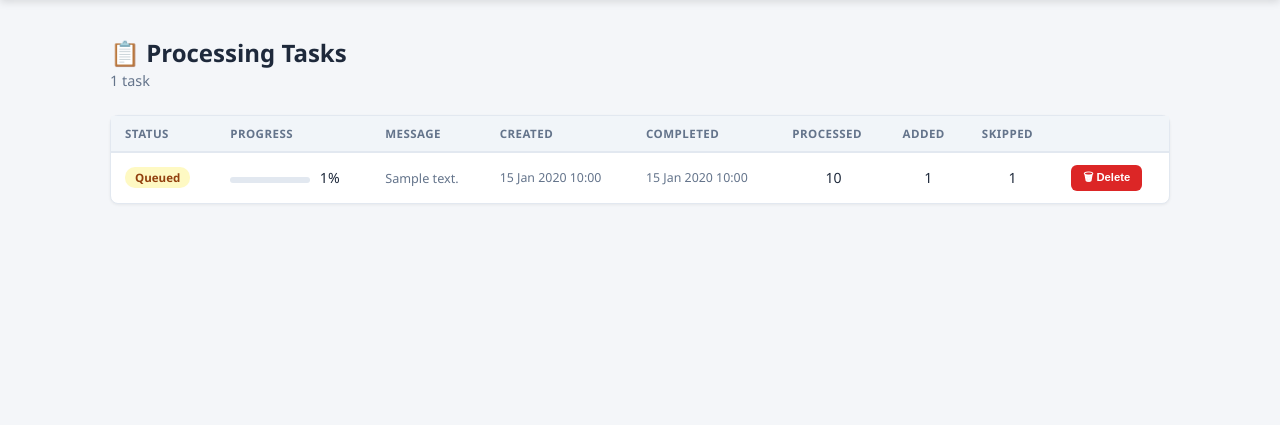
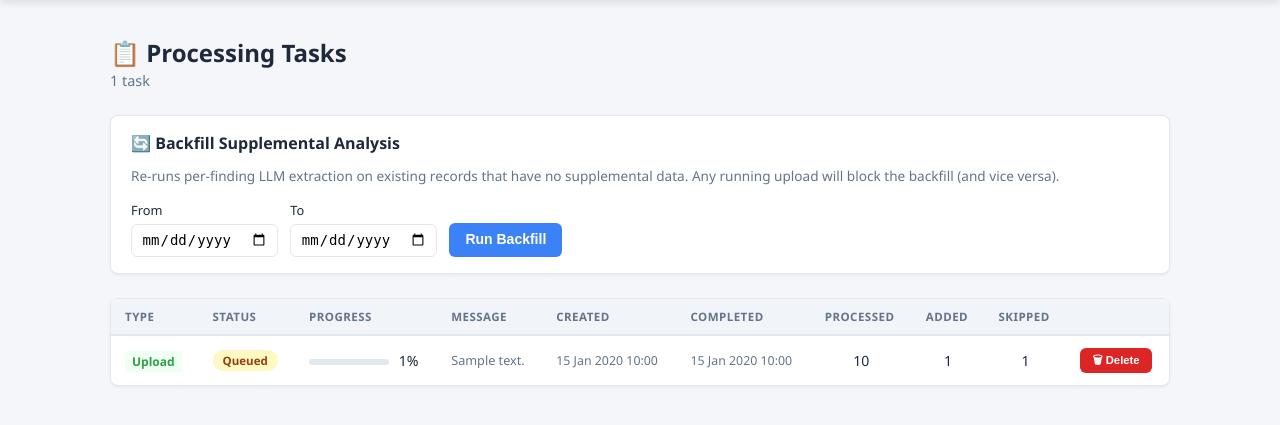
Before and after one commit to covie154/cxr-audit-site, a Django app: page /upload/tasks/ in a window 1280 px wide. Shown: the part 52-477 px from the top of the page. Run offline with Django 5.2, Linux system fonts and the light colour scheme; a user stored in the database is signed in; tables that the repository leaves empty hold one stand-in row (values such as "Sample post").

Commit message:
Implement backfill functionality for supplemental analysis and update task model

```diff
--- a/django-app/upload/models.py
+++ b/django-app/upload/models.py
@@ -168,6 +168,12 @@ class ProcessingTask(models.Model):
     # Configuration
     supplemental_steps = models.BooleanField(default=False, verbose_name="Supplemental Steps Enabled")
 
+    TASK_TYPE_CHOICES = [
+        ('upload', 'Upload'),
+        ('backfill', 'Backfill'),
+    ]
+    task_type = models.CharField(max_length=20, choices=TASK_TYPE_CHOICES, default='upload', verbose_name="Task Type")
+
     class Meta:
         verbose_name = "Processing Task"
         verbose_name_plural = "Processing Tasks"
--- a/django-app/upload/templates/upload/tasks.html
+++ b/django-app/upload/templates/upload/tasks.html
@@ -17,12 +17,39 @@
         </div>
     </div>
 
+    <!-- Backfill Panel -->
+    <div class="card" style="margin-bottom:1.5rem;">
+        <div style="padding:1rem 1.25rem;">
+            <h2 style="font-size:1rem;font-weight:600;margin:0 0 .75rem;">🔄 Backfill Supplemental Analysis</h2>
+            <p style="font-size:.85rem;color:var(--c-text-muted);margin:0 0 1rem;">
+                Re-runs per-finding LLM extraction on existing records that have no supplemental data.
+                Any running upload will block the backfill (and vice versa).
+            </p>
+            <form id="backfillForm" style="display:flex;flex-wrap:wrap;gap:.75rem;align-items:flex-end;">
+                <div>
+                    <label style="display:block;font-size:.8rem;margin-bottom:.3rem;">From</label>
+                    <input type="date" name="date_from" id="backfillDateFrom"
+                           style="padding:.4rem .6rem;border:1px solid var(--c-border);border-radius:6px;font-size:.875rem;">
+                </div>
+                <div>
+                    <label style="display:block;font-size:.8rem;margin-bottom:.3rem;">To</label>
+                    <input type="date" name="date_to" id="backfillDateTo"
+                           style="padding:.4rem .6rem;border:1px solid var(--c-border);border-radius:6px;font-size:.875rem;">
+                </div>
+                <button type="submit" id="backfillBtn" class="btn btn-primary" style="padding:.45rem 1rem;">
+                    Run Backfill
+                </button>
+            </form>
+        </div>
+    </div>
+
     <div class="card">
         {% if tasks %}
         <div class="tasks-table-wrap">
             <table class="tasks-table">
                 <thead>
                     <tr>
+                        <th>Type</th>
                         <th>Status</th>
                         <th>Progress</th>
                         <th>Message</th>
@@ -37,6 +64,13 @@
                 <tbody>
                     {% for t in tasks %}
                     <tr id="row-{{ t.task_id }}">
+                        <td>
+                            {% if t.task_type == 'backfill' %}
+                                <span style="font-size:.75rem;background:#f0f4ff;color:#3b5bdb;padding:2px 7px;border-radius:4px;font-weight:600;">Backfill</span>
+                            {% else %}
+                                <span style="font-size:.75rem;background:#f0fff4;color:#2f9e44;padding:2px 7px;border-radius:4px;font-weight:600;">Upload</span>
+                            {% endif %}
+                        </td>
                         <td>
                             <span class="status-badge status-{{ t.status }}">{{ t.get_status_display }}</span>
                         </td>
@@ -104,4 +138,48 @@
     };
 </script>
 <script src="{% static 'upload/tasks.js' %}"></script>
+<script>
+(function () {
+    const form = document.getElementById('backfillForm');
+    const btn = document.getElementById('backfillBtn');
+    const toast = document.getElementById('toast');
+
+    function showToast(msg, ok) {
+        toast.textContent = msg;
+        toast.className = 'toast ' + (ok ? 'toast-success' : 'toast-error');
+        toast.style.display = 'block';
+        setTimeout(() => { toast.style.display = 'none'; }, 5000);
+    }
+
+    form.addEventListener('submit', async function (e) {
+        e.preventDefault();
+        btn.disabled = true;
+        btn.textContent = 'Starting…';
+
+        const body = new FormData(form);
+
+        try {
+            const resp = await fetch('{% url "upload:backfill_supplemental" %}', {
+                method: 'POST',
+                headers: { 'X-CSRFToken': window.PAGE_CONFIG.csrfToken },
+                body,
+            });
+            const data = await resp.json();
+
+            if (resp.ok) {
+                showToast(data.message || 'Backfill started.', true);
+                setTimeout(() => location.reload(), 1500);
+            } else {
+                showToast(data.error || 'Failed to start backfill.', false);
+                btn.disabled = false;
+                btn.textContent = 'Run Backfill';
+            }
+        } catch (err) {
+            showToast('Network error: ' + err.message, false);
+            btn.disabled = false;
+            btn.textContent = 'Run Backfill';
+        }
+    });
+}());
+</script>
 {% endblock %}
--- a/django-app/upload/urls.py
+++ b/django-app/upload/urls.py
@@ -18,6 +18,7 @@ urlpatterns = [
     path('tasks/', views.tasks_list, name='tasks_list'),
     path('api/tasks/<str:task_id>/delete', views.delete_task, name='delete_task'),
     path('api/tasks/<str:task_id>/cancel', views.cancel_task, name='cancel_task'),
+    path('api/backfill-supplemental', views.backfill_supplemental, name='backfill_supplemental'),
 
     # Import historical data
     path('import/', views.import_data, name='import_data'),
--- a/django-app/upload/views.py
+++ b/django-app/upload/views.py
@@ -189,6 +189,166 @@ def _start_background_worker(task_id):
     print(f"[BG Worker] Started background thread for task {task_id}")
 
 
+# ============ Backfill Worker ============
+
+_SUPPLEMENTAL_FIELDS = [
+    'atelectasis_llm', 'calcification_llm', 'cardiomegaly_llm', 'consolidation_llm',
+    'fibrosis_llm', 'mediastinal_widening_llm', 'nodule_llm', 'pleural_effusion_llm',
+    'pneumoperitoneum_llm', 'pneumothorax_llm', 'tb_llm',
+]
+
+_BACKFILL_BATCH_SIZE = 20
+
+
+def _background_backfill(task_id, date_from, date_to):
+    """
+    Background thread for the supplemental-analysis backfill.
+    Queries CXRStudy records missing *_llm fields in the given date range,
+    sends them to the FastAPI /grade-supplemental-batch endpoint in batches,
+    and writes the results back to the DB.
+
+    Holds _active_worker_task_id for its entire duration, so upload endpoints
+    get the same 409 they would for a running upload task.
+    """
+    import time
+    import django.db
+    global _active_worker_task_id
+
+    try:
+        django.db.connections.close_all()
+        api_url = get_api_url()
+
+        task = ProcessingTask.objects.get(task_id=task_id)
+        task.update_progress('backfill', 0, 0, 'Querying records to backfill…', percent=2)
+
+        qs = CXRStudy.objects.filter(
+            atelectasis_llm__isnull=True,
+            text_report__isnull=False,
+        ).exclude(text_report='')
+        if date_from:
+            qs = qs.filter(procedure_start_date__date__gte=date_from)
+        if date_to:
+            qs = qs.filter(procedure_start_date__date__lte=date_to)
+
+        records = list(qs.values_list('accession_no', 'text_report'))
+        total = len(records)
+
+        if total == 0:
+            task.status = 'completed'
+            task.completed_at = timezone.now()
+            task.progress_percent = 100
+            task.progress_message = 'No records need backfilling in this date range.'
+            task.total_records_processed = 0
+            task.new_records_added = 0
+            task.existing_records_skipped = 0
+            task.save()
+            print(f"[Backfill] Task {task_id}: no records to process.")
+            return
+
+        task.update_progress('backfill', 0, total,
+                             f'Found {total} records. Starting backfill…', percent=5)
+
+        updated = 0
+        failed = 0
+
+        for batch_start in range(0, total, _BACKFILL_BATCH_SIZE):
+            # Respect cancellation
+            task.refresh_from_db(fields=['status'])
+            if task.status == 'cancelled':
+                print(f"[Backfill] Task {task_id} cancelled by user.")
+                break
+
+            batch = records[batch_start:batch_start + _BACKFILL_BATCH_SIZE]
+            payload = {
+                'reports': [
+                    {'accession_no': int(acc), 'text_report': rpt}
+                    for acc, rpt in batch
+                ]
+            }
+
+            try:
+                r = requests.post(
+                    f"{api_url}/grade-supplemental-batch",
+                    json=payload,
+                    headers=get_api_headers(),
+                    timeout=300,
+                )
+                if r.status_code != 200:
+                    print(f"[Backfill] API error {r.status_code} on batch at {batch_start}")
+                    failed += len(batch)
+                else:
+                    for result in r.json().get('results', []):
+                        acc_no = result.get('accession_no')
+                        if not acc_no:
+                            continue
+                        update_kwargs = {f: result[f] for f in _SUPPLEMENTAL_FIELDS
+                                         if f in result and result[f] is not None}
+                        if update_kwargs:
+                            CXRStudy.objects.filter(accession_no=acc_no).update(**update_kwargs)
+                            updated += 1
+                        else:
+                            failed += 1
+
+            except Exception as e:
+                print(f"[Backfill] Batch error at {batch_start}: {e}")
+                failed += len(batch)
+
+            completed_so_far = min(batch_start + _BACKFILL_BATCH_SIZE, total)
+            task.update_progress(
+                'backfill', completed_so_far, total,
+                f'Backfilling: {completed_so_far}/{total} — {updated} updated, {failed} failed',
+                percent=5 + (completed_so_far / total) * 90,
+            )
+
+        task.status = 'completed'
+        task.completed_at = timezone.now()
+        task.progress_percent = 100
+        task.progress_message = (
+            f'Backfill complete: {updated} records updated'
+            + (f', {failed} failed' if failed else '')
+        )
+        task.total_records_processed = total
+        task.new_records_added = updated
+        task.existing_records_skipped = failed
+        task.save()
+        print(f"[Backfill] Task {task_id}: {updated} updated, {failed} failed out of {total}.")
+
+    except Exception as e:
+        print(f"[Backfill] Unhandled error for {task_id}: {e}")
+        traceback.print_exc()
+        try:
+            task = ProcessingTask.objects.get(task_id=task_id)
+            if task.status not in ('completed', 'failed'):
+                task.mark_failed(f'Backfill error: {e}')
+        except Exception:
+            pass
+    finally:
+        with _active_worker_lock:
+            if _active_worker_task_id == task_id:
+                _active_worker_task_id = None
+        django.db.connections.close_all()
+
+
+def _start_backfill_worker(task_id, date_from, date_to):
+    """Launch the backfill background thread, if no other worker is running."""
+    global _active_worker_task_id
+
+    with _active_worker_lock:
+        if _active_worker_task_id is not None:
+            return False  # another task is already running
+        _active_worker_task_id = task_id
+
+    t = threading.Thread(
+        target=_background_backfill,
+        args=(task_id, date_from, date_to),
+        daemon=True,
+        name=f'cxr-backfill-{task_id[:8]}'
+    )
+    t.start()
+    print(f"[Backfill] Started thread for task {task_id} ({date_from} → {date_to})")
+    return True
+
+
 def get_api_url():
     """
     Get the API URL from Django settings.
@@ -227,6 +387,71 @@ def tasks_list(request):
     """List all processing tasks."""
     tasks = ProcessingTask.objects.all()  # ordered by -created_at via Meta
     return render(request, 'upload/tasks.html', {'tasks': tasks})
+
+
+@login_required
+@admin_required
+@csrf_exempt
+@require_http_methods(["POST"])
+def backfill_supplemental(request):
+    """
+    Start a supplemental-analysis backfill over a date range.
+
+    Checks for any currently running task and returns 409 if one exists,
+    so backfill and upload analysis are mutually exclusive.
+    """
+    import uuid
+    from datetime import date
+
+    active = _get_active_task()
+    if active:
+        return JsonResponse({
+            'error': (
+                f'A task is already running (ID: {active.task_id}). '
+                f'Please wait for it to complete before starting a backfill.'
+            )
+        }, status=409)
+
+    date_from_str = request.POST.get('date_from', '').strip()
+    date_to_str = request.POST.get('date_to', '').strip()
+
+    try:
+        date_from = date.fromisoformat(date_from_str) if date_from_str else None
+    except ValueError:
+        return JsonResponse({'error': f'Invalid date_from: {date_from_str!r}'}, status=400)
+
+    try:
+        date_to = date.fromisoformat(date_to_str) if date_to_str else None
+    except ValueError:
+        return JsonResponse({'error': f'Invalid date_to: {date_to_str!r}'}, status=400)
+
+    task_id = str(uuid.uuid4())
+
+    task = ProcessingTask.objects.create(
+        task_id=task_id,
+        task_type='backfill',
+        status='processing',
+        supplemental_steps=True,
+        progress_message='Backfill queued…',
+        progress_percent=0,
+    )
+
+    started = _start_backfill_worker(task_id, date_from, date_to)
+    if not started:
+        # Lock was grabbed by another worker between the DB check and the lock acquisition
+        task.mark_failed('Could not start: another task began simultaneously.')
+        return JsonResponse({'error': 'Another task started simultaneously. Please retry.'}, status=409)
+
+    return JsonResponse({
+        'ok': True,
+        'task_id': task_id,
+        'message': (
+            f'Backfill started'
+            + (f' from {date_from}' if date_from else '')
+            + (f' to {date_to}' if date_to else '')
+            + '.'
+        ),
+    })
 
 
 @login_required
```
Also changed, not shown: cxr-audit-api/combined_server.py (+46 -1 lines), django-app/upload/migrations/0003_processingtask_task_type.py (added).
